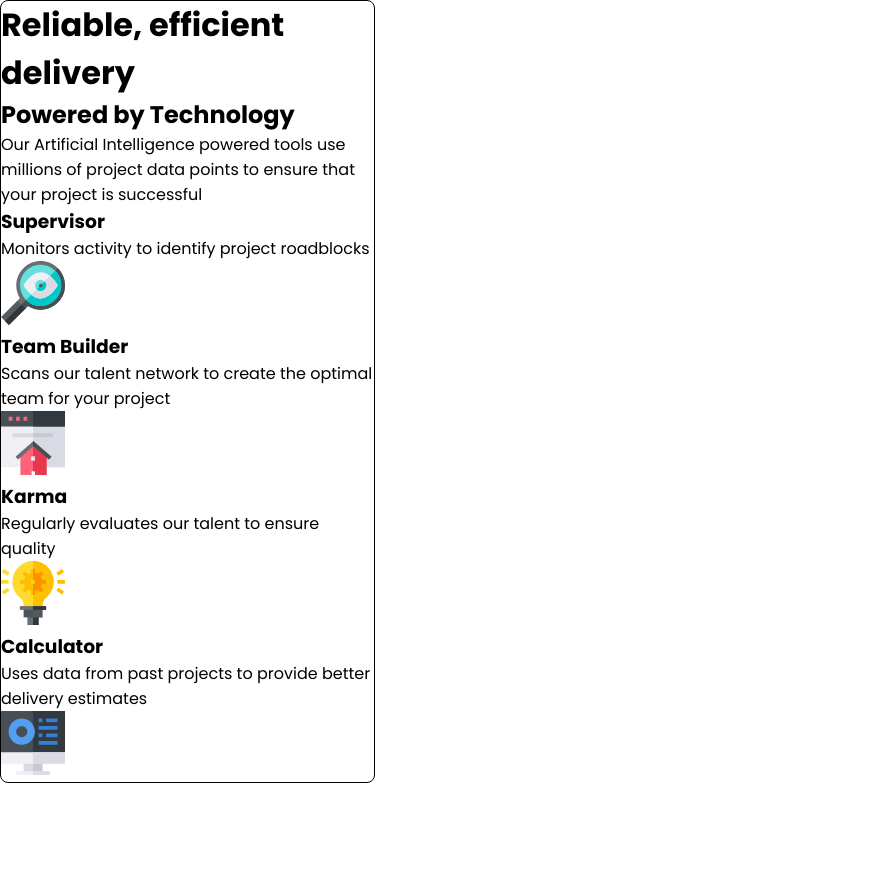
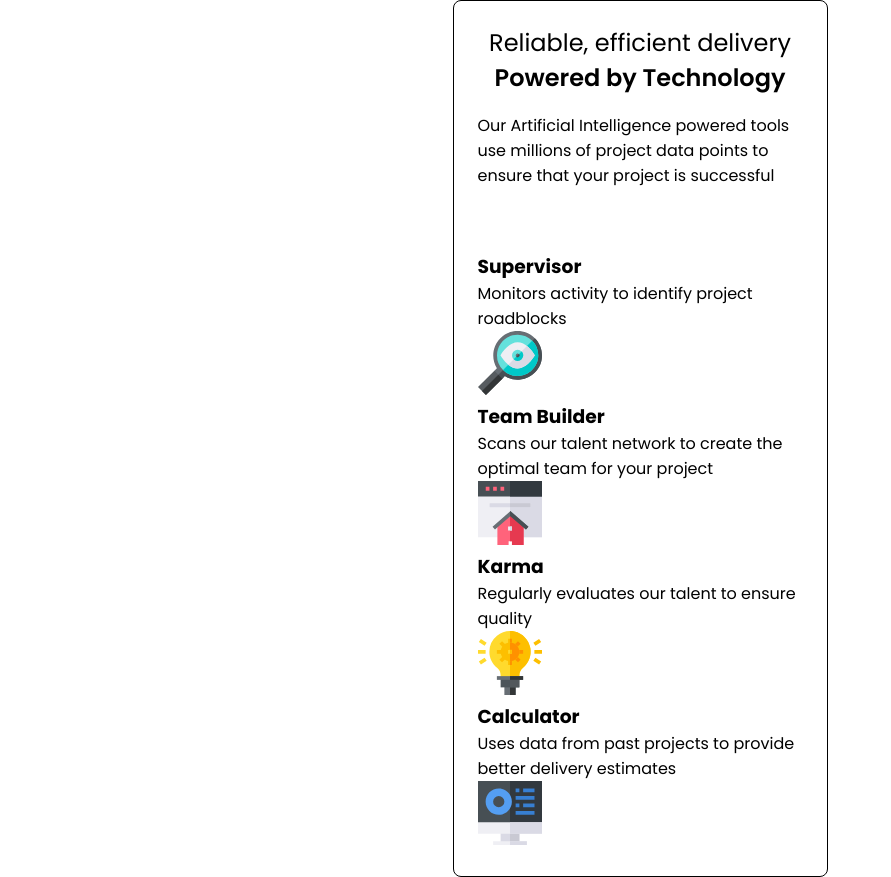
Before and after one commit to Ay-dotcode/Four-card-feature-section, a plain HTML site: page index.html in a window 1280 px wide. Shown: the whole page, without its empty margins (0-891 px from the left). Before the commit the page ends 800 px from the top, so only its background shows below. Drawn offline with Linux system fonts and the light colour scheme.

Commit message:
partial css

```diff
--- a/index.html
+++ b/index.html
@@ -19,7 +19,7 @@
   <h1> Reliable, efficient delivery</h1>
   <h2> Powered by Technology</h2>
 
-  <p> Our Artificial Intelligence powered tools use millions of project data points
+  <p id="description"> Our Artificial Intelligence powered tools use millions of project data points
     to ensure that your project is successful</p>
 
   <section id="green">
--- a/styles.css
+++ b/styles.css
@@ -9,4 +9,25 @@ body {
     font-family: Poppins, sans-serif;
     border: 1px solid black;
     border-radius: 8px;
+    margin: 0 auto;
+    display: flex;
+    flex-direction: column;
+    align-items: center;
+    padding: 24px;
 }
+
+h1 {
+    font-weight: normal;
+    font-size: 1.5em;
+}
+
+h2 {
+    font-size: 1.5em;
+    font-weight: 600;
+    margin-bottom: 18px;
+}
+
+#description {
+    font-size: 1em;
+    margin-bottom: 4em;
+}
```
